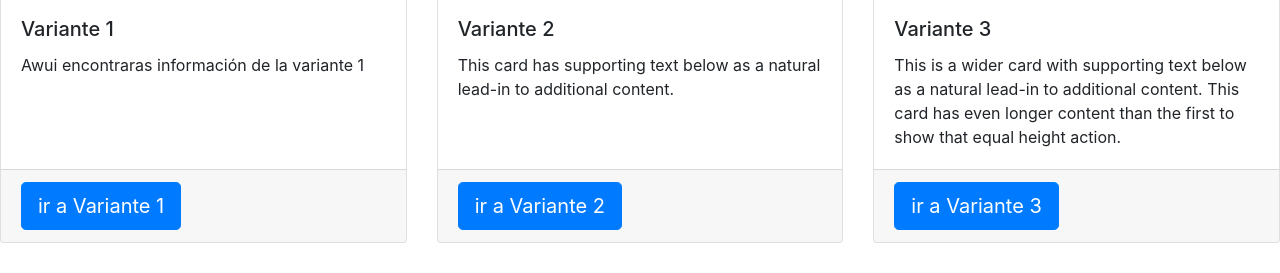
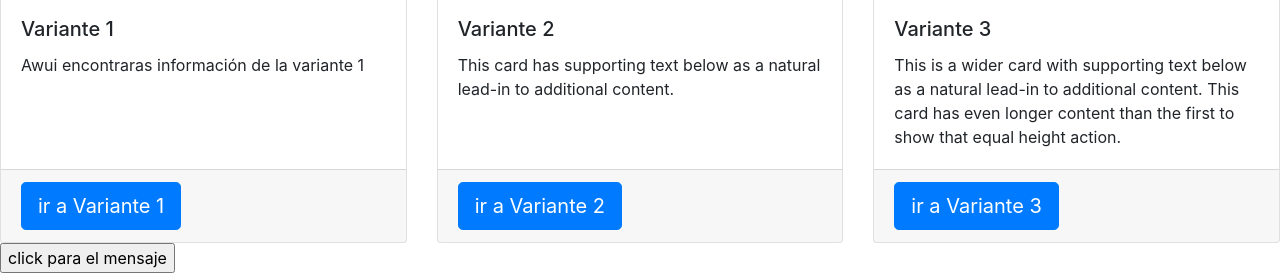
Before and after one commit to camiloordo22vf/LenguajesD, a plain HTML site: page index.html in a window 1280 px wide. Shown: the part 726-999 px from the top of the page. Before the commit the page ends 969 px from the top, so only its background shows below. Drawn offline with nearby package versions, Linux system fonts and the light colour scheme.

Commit message:
añadiendo cambios desde la rama javascript

```diff
--- a/index.html
+++ b/index.html
@@ -7,6 +7,7 @@
     <meta name="viewport" content="width=device-width, initial-scale=1.0">
     <link rel="stylesheet" href="https://stackpath.bootstrapcdn.com/bootstrap/4.3.1/css/bootstrap.min.css" integrity="sha384-ggOyR0iXCbMQv3Xipma34MD+dH/1fQ784/j6cY/iJTQUOhcWr7x9JvoRxT2MZw1T" crossorigin="anonymous">
     <script src="https://stackpath.bootstrapcdn.com/bootstrap/4.3.1/js/bootstrap.min.js" integrity="sha384-JjSmVgyd0p3pXB1rRibZUAYoIIy6OrQ6VrjIEaFf/nJGzIxFDsf4x0xIM+B07jRM" crossorigin="anonymous"></script>
+    <script src="js/js.js"></script>
     <title>Document</title>
 </head>
 
@@ -64,6 +65,7 @@
         </div>
     </div>
     <!-- aqui termina cards -->
+    <input type="button" onclick="hola()" value="click para el mensaje">
 </body>
 
 </html>
--- a/js/js.js
+++ b/js/js.js
@@ -0,0 +1,3 @@
+function hola() {
+    alert("Bienvenidos a mi primera pagina Web");
+}
```
